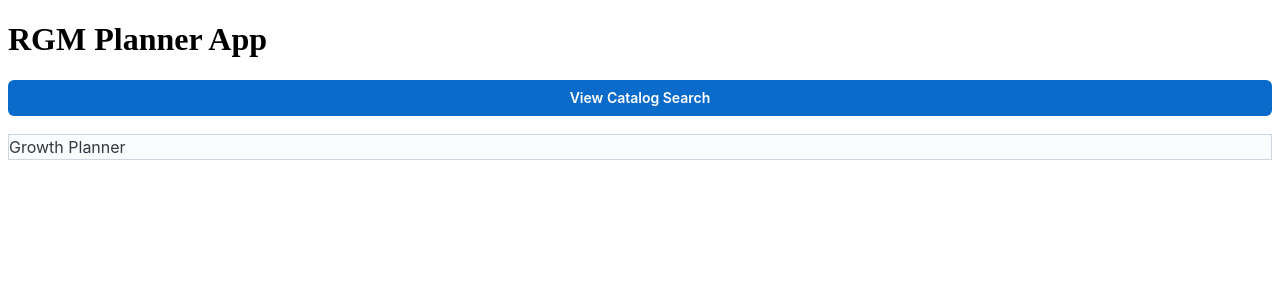
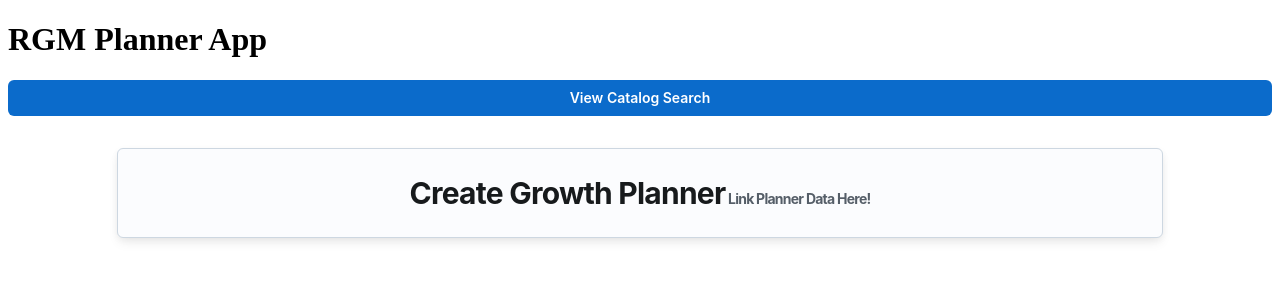
Before and after one commit to chandanch/joyui-demoer, a React (Create React App) app: page / in a window 1280 px wide. Shown: the top 300 px of the page. Built offline with nearby package versions, Linux system fonts and the light colour scheme.

Commit message:
add title card

```diff
--- a/src/App.js
+++ b/src/App.js
@@ -11,7 +11,7 @@ function App() {
       <h1> RGM Planner App</h1>
       <ActionButton />
       <br />
-      <br />
+
       <ManageGrowthPlanner />
     </CssVarsProvider>
   );
--- a/src/components/ManageGrowthPlanner.jsx
+++ b/src/components/ManageGrowthPlanner.jsx
@@ -1,10 +1,32 @@
 import React from "react";
 import Sheet from "@mui/joy/Sheet";
+import Typography from "@mui/joy/Typography";
 
 function ManageGrowthPlanner() {
   return (
     <>
-      <Sheet variant="outlined">Growth Planner</Sheet>
+      <Sheet
+        variant="outlined"
+        sx={{
+          width: "80%",
+          mx: "auto", // margin left & right
+          my: 4, // margin top & bottom
+          py: 3, // padding top & bottom
+          px: 2, // padding left & right
+          display: "flex",
+          flexDirection: "column",
+          gap: 2,
+          borderRadius: "sm",
+          boxShadow: "md",
+        }}
+      >
+        <div>
+          <Typography level="h2" sx={{ textAlign: "center" }} component={"h2"}>
+            Create Growth Planner
+            <Typography level="body-sm"> Link Planner Data Here!</Typography>
+          </Typography>
+        </div>
+      </Sheet>
     </>
   );
 }
```
